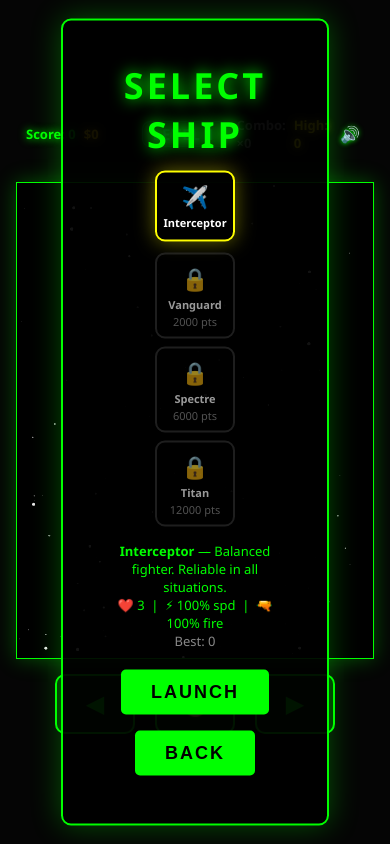
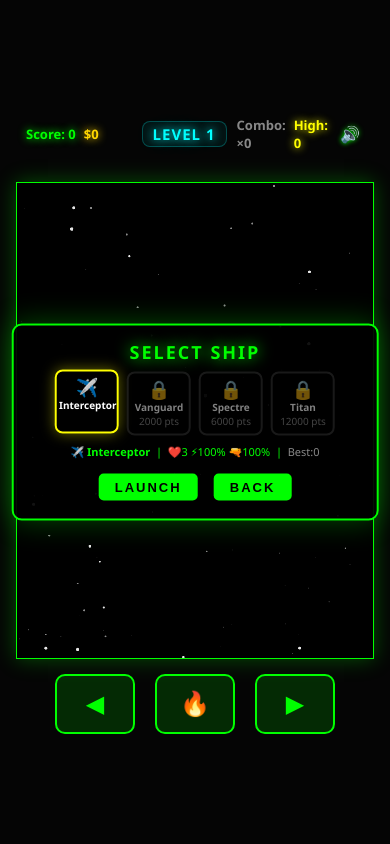
Before and after one commit to benfung123/Space-Invaders, a plain HTML site: page index.html in a window 390 px wide. Both pictures are taken after a click on the button "START GAME". Drawn offline with Linux system fonts and the light colour scheme.

Commit message:
fix(ui): Compact ship select screen layout
- Reduced overlay padding from 40px to 18px
- Shrunk ship cards: 72px width, smaller icons (22px), tighter padding
- Cards now stay in single row (flex-wrap: nowrap)
- Title reduced from 36px to 22px
- Stats compressed to single line: icon + name + stats + best score
- Removed verbose description from stats area
- Buttons smaller and closer together
- Mobile: even tighter sizing, overlay fills 94vw

```diff
--- a/game.js
+++ b/game.js
@@ -2168,12 +2168,14 @@ function renderShipSelect() {
 
     const sel = SHIP_CLASSES[selectedShipKey];
     const best = shipBestScores[selectedShipKey] || 0;
+    const bonusText = [];
+    if (sel.bunkerBonus) bonusText.push('+🛡️row');
+    if (sel.startPowerUp) bonusText.push('🎁' + sel.startPowerUp.replace('_', ' '));
     stats.innerHTML = `
-        <strong style="color:${sel.color}">${sel.name}</strong> — ${sel.desc}<br>
-        ❤️ ${sel.lives} &nbsp;|&nbsp; ⚡ ${(sel.speedMult * 100).toFixed(0)}% spd &nbsp;|&nbsp; 🔫 ${(sel.fireRateMult * 100).toFixed(0)}% fire
-        ${sel.bunkerBonus ? '&nbsp;|&nbsp; 🛡️ +' + sel.bunkerBonus + ' bunker row' : ''}
-        ${sel.startPowerUp ? '&nbsp;|&nbsp; 🎁 Starts with ' + sel.startPowerUp.replace('_', ' ') : ''}
-        <br><span style="color:#888">Best: ${best}</span>
+        <strong style="color:${sel.color}">${sel.icon} ${sel.name}</strong>
+        &nbsp;|&nbsp; ❤️${sel.lives} ⚡${(sel.speedMult * 100).toFixed(0)}% 🔫${(sel.fireRateMult * 100).toFixed(0)}%
+        ${bonusText.length ? '&nbsp;|&nbsp; ' + bonusText.join(' ') : ''}
+        &nbsp;|&nbsp; <span style="color:#888">Best:${best}</span>
     `;
 }
 
--- a/styles.css
+++ b/styles.css
@@ -343,77 +343,94 @@ canvas {
     box-shadow: 0 0 20px rgba(255, 0, 255, 0.6);
 }
 
-/* Ship Select */
-.ship-grid {
-    display: flex;
-    flex-wrap: wrap;
-    justify-content: center;
-    gap: 12px;
-    margin: 15px 0;
-    max-width: 500px;
+/* Ship Select — compact overlay */
+#shipSelectScreen {
+    padding: 18px 22px;
 }
 
-.ship-card {
-    width: 110px;
-    padding: 12px 8px;
+#shipSelectScreen h1 {
+    font-size: 22px;
+    margin-bottom: 8px;
+    letter-spacing: 2px;
+}
+
+#shipSelectScreen .ship-grid {
+    display: flex;
+    flex-wrap: nowrap;
+    justify-content: center;
+    gap: 8px;
+    margin: 8px 0;
+}
+
+#shipSelectScreen .ship-card {
+    width: 72px;
+    padding: 8px 4px;
     background: rgba(0, 0, 0, 0.8);
     border: 2px solid #333;
-    border-radius: 10px;
+    border-radius: 8px;
     cursor: pointer;
     transition: all 0.2s;
     text-align: center;
-    opacity: 0.6;
+    opacity: 0.5;
+    flex-shrink: 0;
 }
 
-.ship-card.unlocked {
+#shipSelectScreen .ship-card.unlocked {
     opacity: 1;
     border-color: #0f0;
 }
 
-.ship-card.unlocked:hover {
-    transform: translateY(-3px);
-    box-shadow: 0 0 15px rgba(0, 255, 0, 0.3);
+#shipSelectScreen .ship-card.unlocked:hover {
+    transform: translateY(-2px);
+    box-shadow: 0 0 10px rgba(0, 255, 0, 0.3);
 }
 
-.ship-card.selected {
+#shipSelectScreen .ship-card.selected {
     border-color: #ff0;
-    box-shadow: 0 0 20px rgba(255, 255, 0, 0.4);
-    transform: translateY(-3px);
+    box-shadow: 0 0 14px rgba(255, 255, 0, 0.4);
+    transform: translateY(-2px);
 }
 
-.ship-card .icon {
-    font-size: 28px;
-    margin-bottom: 4px;
-}
-
-.ship-card .name {
-    font-size: 13px;
-    font-weight: bold;
-    color: #fff;
+#shipSelectScreen .ship-card .icon {
+    font-size: 22px;
+    line-height: 1;
     margin-bottom: 2px;
 }
 
-.ship-card .lock {
+#shipSelectScreen .ship-card .name {
     font-size: 11px;
+    font-weight: bold;
+    color: #fff;
+}
+
+#shipSelectScreen .ship-card .lock {
+    font-size: 10px;
     color: #888;
 }
 
-.ship-stats {
-    font-size: 13px;
+#shipSelectScreen .ship-stats {
+    font-size: 12px;
     color: #0f0;
-    margin-bottom: 12px;
-    min-height: 40px;
+    margin-bottom: 8px;
+    min-height: 18px;
     text-align: center;
+    white-space: nowrap;
+}
+
+#shipSelectScreen button {
+    padding: 8px 22px;
+    font-size: 15px;
+    margin: 4px 6px;
 }
 
 .unlock-notice {
     background: rgba(255, 215, 0, 0.12);
     border: 1px solid #ffd700;
     color: #ffd700;
-    padding: 8px 14px;
+    padding: 6px 12px;
     border-radius: 8px;
-    font-size: 14px;
-    margin: 10px 0;
+    font-size: 13px;
+    margin: 8px 0;
     animation: unlockPop 0.5s ease;
 }
 
@@ -424,18 +441,29 @@ canvas {
 }
 
 @media (max-width: 768px) {
-    .ship-grid {
-        gap: 8px;
+    #shipSelectScreen {
+        padding: 14px 12px;
+        width: 94vw;
     }
-    .ship-card {
-        width: 80px;
-        padding: 8px 4px;
+    #shipSelectScreen h1 {
+        font-size: 18px;
     }
-    .ship-card .icon {
-        font-size: 22px;
+    #shipSelectScreen .ship-card {
+        width: 64px;
+        padding: 6px 2px;
     }
-    .ship-card .name {
+    #shipSelectScreen .ship-card .icon {
+        font-size: 18px;
+    }
+    #shipSelectScreen .ship-card .name {
+        font-size: 10px;
+    }
+    #shipSelectScreen .ship-stats {
         font-size: 11px;
+    }
+    #shipSelectScreen button {
+        padding: 6px 16px;
+        font-size: 13px;
     }
 }
 
```
